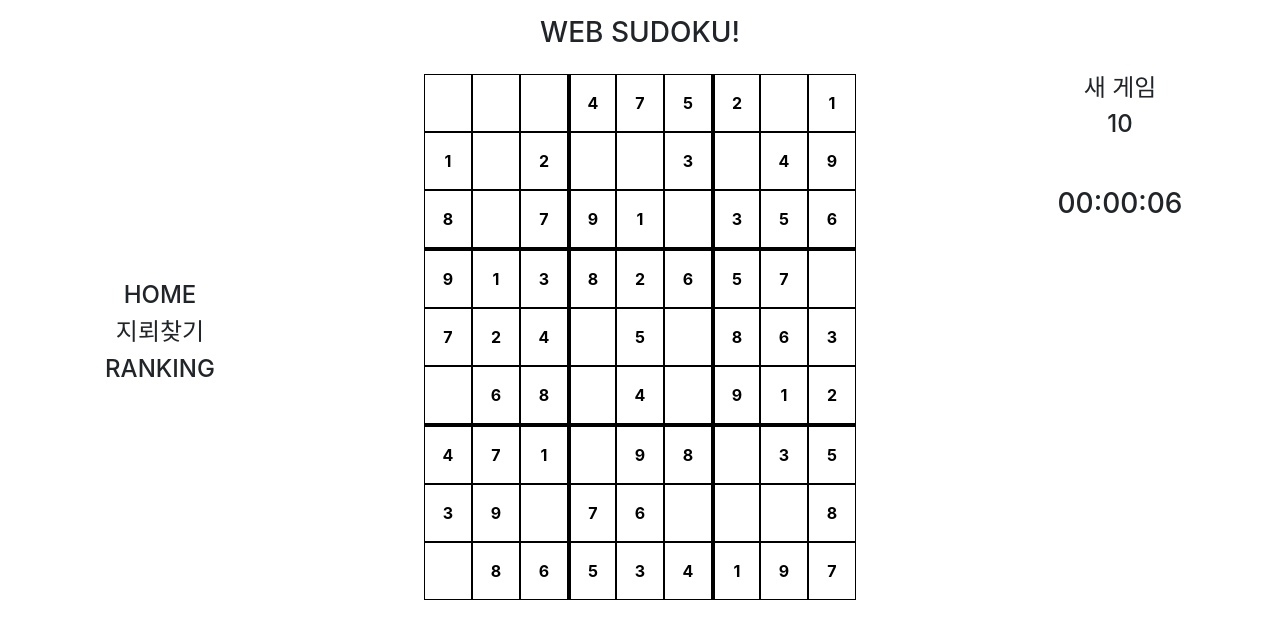
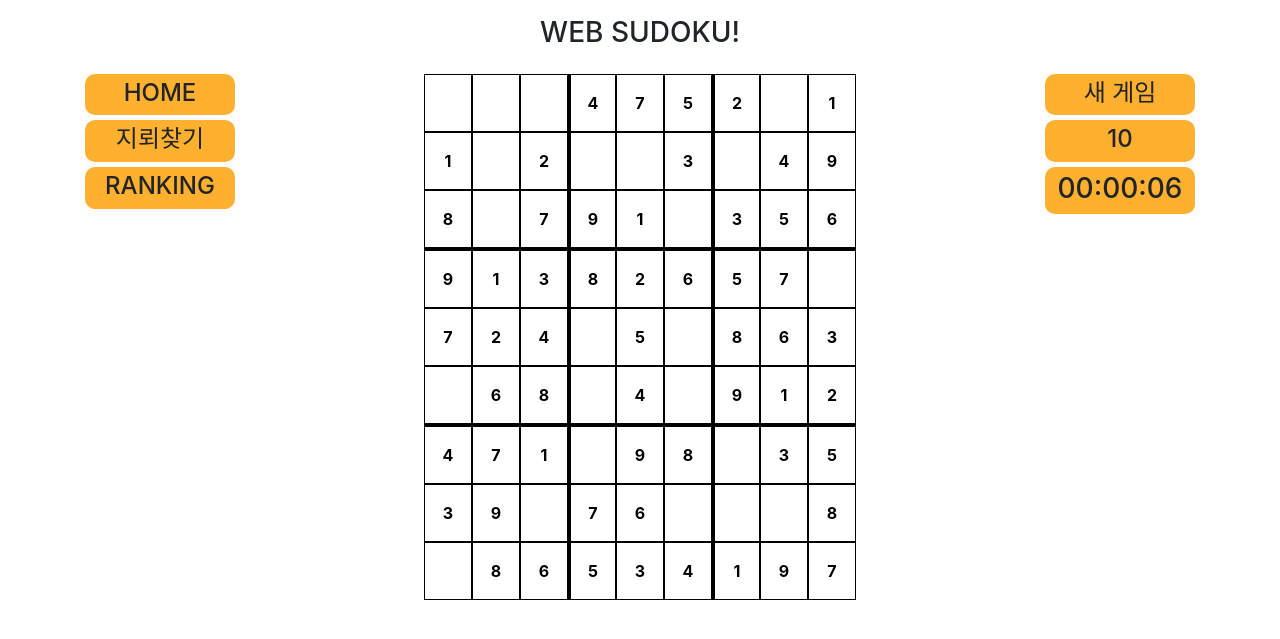
Before and after one commit to dlgkdud/web, a Django app: page /sudoku/ in a window 1280 px wide. Shown: the part 47-686 px from the top of the page. Run offline with Django 4.2, Linux system fonts and the light colour scheme; some libraries are stand-ins or nearby versions.

Commit message:
오류 수정, 디자인 변경중

```diff
--- a/templates/mine/index.html
+++ b/templates/mine/index.html
@@ -87,11 +87,12 @@
             flex: 4;
             flex-flow: row;
             height: 100%;
+            align-items: center;
         }
 
         #mine-flexbox > .gridbox-container{
             margin-left: auto;
-            margin-left: auto;
+            margin-right: auto;
             width: 640px;
             justify-content: center;
             border-top: 5px solid #808080;
@@ -166,7 +167,7 @@
                 <div id="go-home"OnClick="location.href ='/'">
                     <h4>HOME</h4>
                 </div>
-                <div id="go-sudoku" OnClick="location.href ='/sudoku'">
+                <div id="go-sudoku" OnClick="location.href ='/sudoku/'">
                     <h4>스도쿠</h4>
                 </div>
                 <div id="go-ranking" OnClick="location.href ='ranking'" >
--- a/templates/mine/ranking.html
+++ b/templates/mine/ranking.html
@@ -48,7 +48,7 @@
         }
 
         #ranking-btn{
-            width: 180px;
+            width: 200px;
             text-align: center;
             padding: 5px;
             padding-bottom: 0px;
--- a/templates/sudoku/index.html
+++ b/templates/sudoku/index.html
@@ -65,8 +65,9 @@
             display: flex;
             flex: 2;
             flex-flow: column;
-            justify-content: center;
+            justify-content: space-between;
             align-items: center;
+            height: 100%
         }
 
         #sudoku-flexbox {
@@ -94,9 +95,9 @@
             border-color: rgba(200, 177, 232, 1);
         }
 
-        #submit-btn {
+        {% comment %} #submit-btn {
             margin-bottom: 2em;
-        }
+        } {% endcomment %}
 
         #ranking-btn {
             margin-top: 1em;
@@ -119,6 +120,26 @@
             position: relative;
         }
 
+        #go-home, #go-mine, #go-ranking{
+            width: 150px;
+            text-align: center;
+            padding: 5px;
+            padding-bottom: 0px;
+            background-color: #FFB02E;
+            border-radius: 10px;
+            margin-bottom: 5px;
+            cursor: pointer;
+        }
+
+        #new-game, #mine-counter, #timer-box{
+            width: 150px;
+            text-align: center;
+            padding: 5px;
+            padding-bottom: 0px;
+            background-color: #FFB02E;
+            border-radius: 10px;
+            margin-bottom: 5px;
+        }
     </style>
     {% endblock %}
 </head>
@@ -268,8 +289,8 @@
             axios.post("sudoku/ranking/register",{
                 'name' : name
             }).then(function(response){
-                let status = response.data;
-                if(status == 'success'){
+                let status = response.data.status;
+                if(status == "success"){
                     location.href = "ranking";
                 }
                 $('#success-toast-container').hide();
```
Also changed, not shown: templates/sudoku/ranking.html (+19 -4 lines), db.sqlite3.
